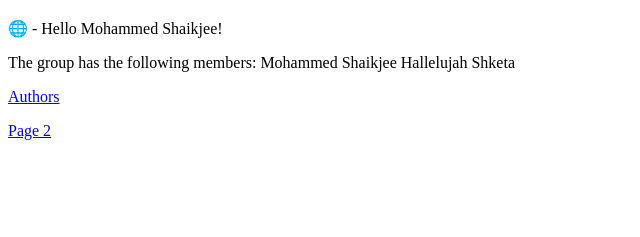
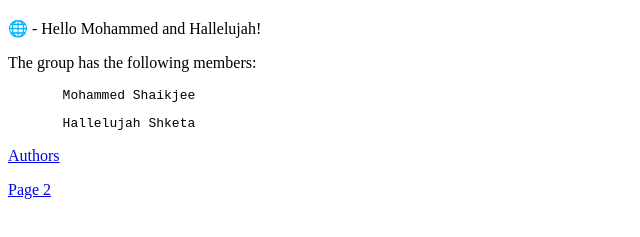
Before and after one commit to MohammedShaikjee/prelab, a plain HTML site: page index.html in a window 1280 px wide. Shown: the part 61-298 px from the top of the page, without its empty margins (0-640 px from the left). Drawn offline with Linux system fonts and the light colour scheme.

Commit message:
include Hallelujah

```diff
--- a/index.html
+++ b/index.html
@@ -7,12 +7,12 @@
 <body>
 <h1>Hello World</h1>
 <p>
-&#127760 - Hello Mohammed Shaikjee!
+&#127760 - Hello Mohammed and Hallelujah!
 </p>
 <p>
-The group has the following members:
-Mohammed Shaikjee
-Hallelujah Shketa
+The group has the following members:<br />
+<pre>       Mohammed Shaikjee <br /></pre>
+<pre>       Hallelujah Shketa</pre>
 </p>
 <p><a href="author.html">Authors</a></p>
 <p><a href="dummy.html">Page 2</a></p>
```
